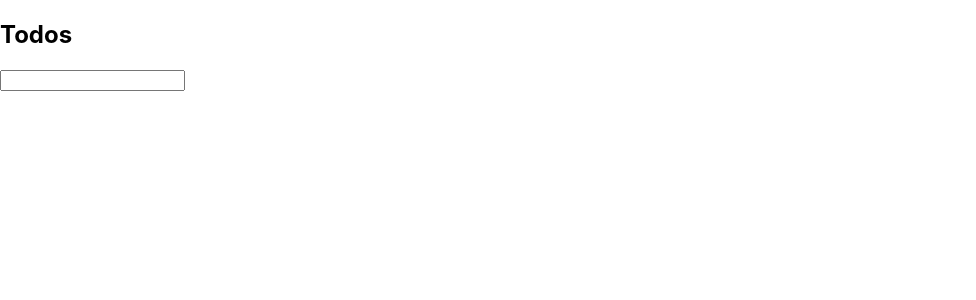
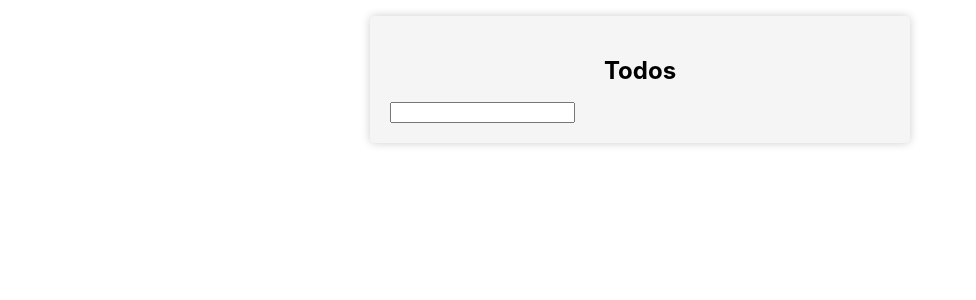
Before and after one commit to aramatsolrac/todo, a React (Create React App) app: page / in a window 1280 px wide. Shown: the top 300 px of the page, without its empty margins (0-976 px from the left). Built offline with nearby package versions, Linux system fonts and the light colour scheme.

Commit message:
Add onToggleItem

```diff
--- a/src/Todo.tsx
+++ b/src/Todo.tsx
@@ -2,6 +2,7 @@ import { useState }  from 'react';
 import { TodoType } from './types';
 import { TodoList } from './TodoList';
 import { TodoInput } from './TodoInput';
+import './Todo.css';
 
 
 const Todo = () => {
@@ -11,11 +12,24 @@ const Todo = () => {
         setTodos([todo, ...todos]);
     }
 
+    const onToggleItem = (id: string) => {
+        const updatedTodos = todos.map(todo => {
+            if (todo.id === id) {
+                return {...todo, completed: !todo.completed};
+            }
+            return todo;
+        });
+        setTodos(updatedTodos);
+    }
+
     return (
-    <div>
-        <h2>Todos</h2>
+    <div className='todo-container'>
+        <h2 className='todo-header'>Todos</h2>
         <TodoInput onAddTodo={onAddTodo} />
-        <TodoList todos={todos} />
+        <TodoList
+            todos={todos}
+            onToggleItem={onToggleItem}
+        />
     </div>
   );
 }
```
